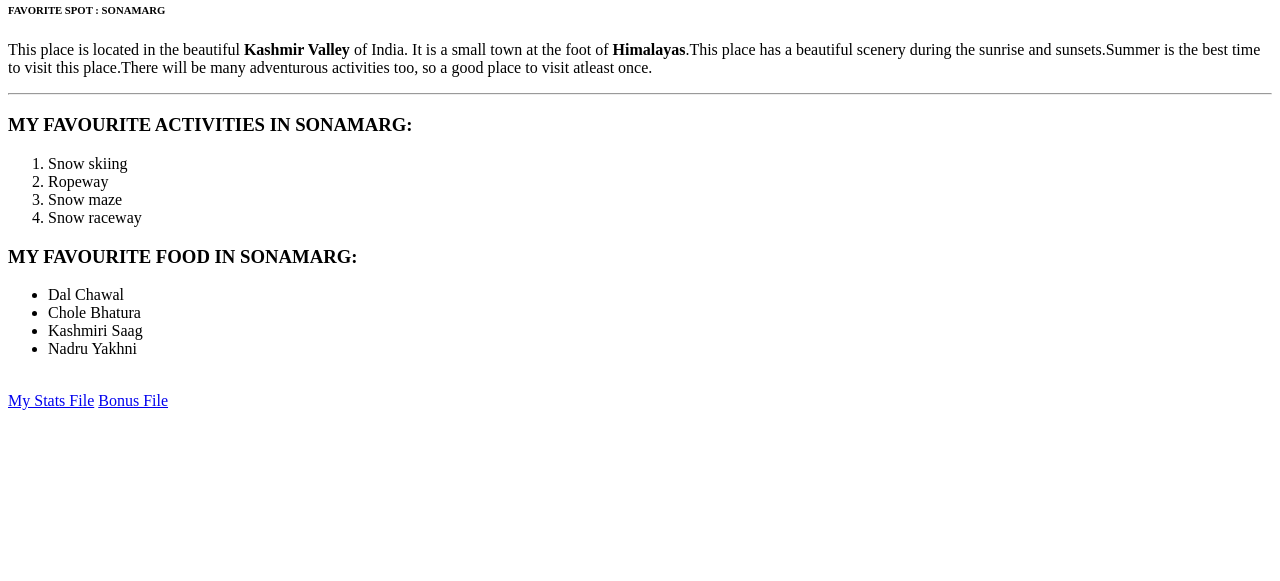
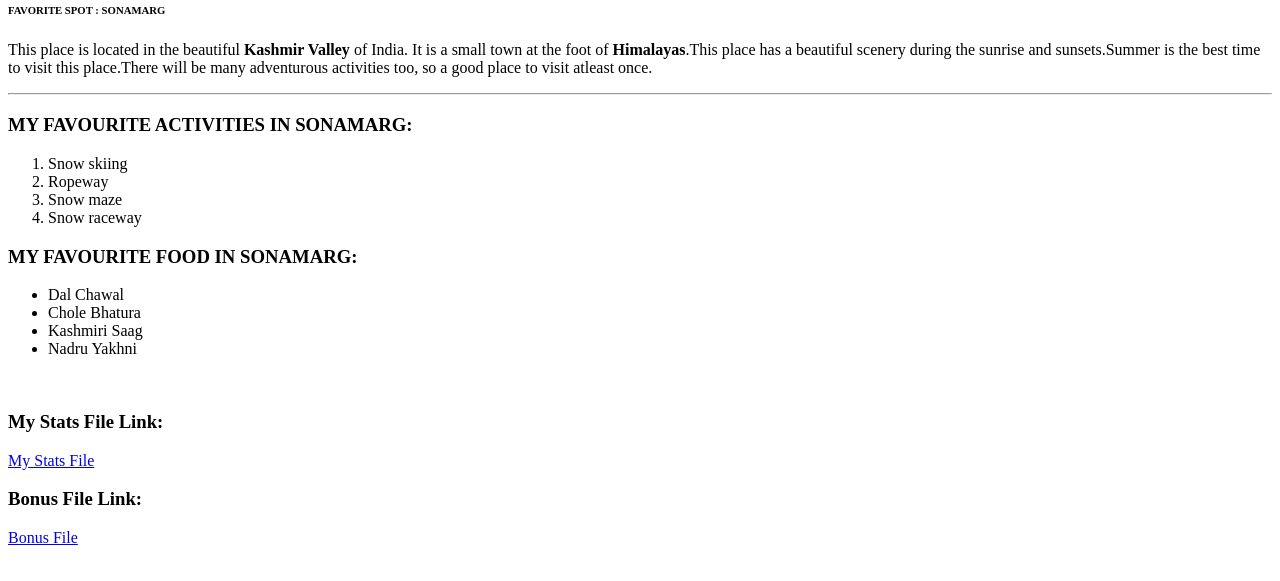
Before and after one commit to 44-563-WebApps-F23/44563-webapps-f23-assignment3-Srinadh1998-hub, a plain HTML site: page index.html in a window 1280 px wide. Shown: the part 79-660 px from the top of the page. Drawn offline with Linux system fonts and the light colour scheme.

Commit message:
made final changes

```diff
--- a/index.html
+++ b/index.html
@@ -25,7 +25,10 @@
             <li>Nadru Yakhni</li>
         </ul>
         <br>
+        <h3>My Stats File Link:</h3>
         <a href="mystats.html">My Stats File</a>
+        <br>
+        <h3>Bonus File Link:</h3>
         <a href="bonus.html">Bonus File</a>
 
     </body>
```
